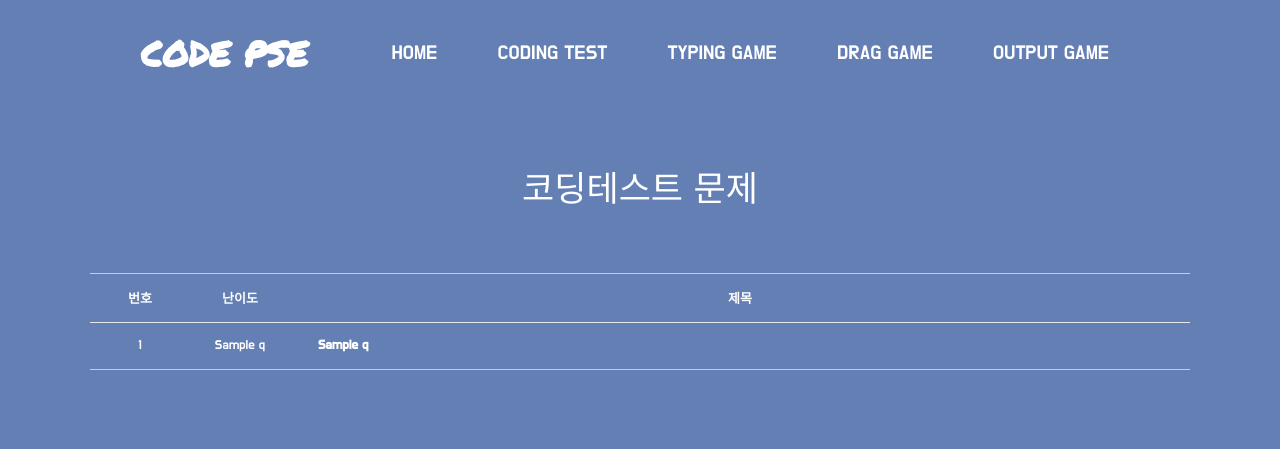
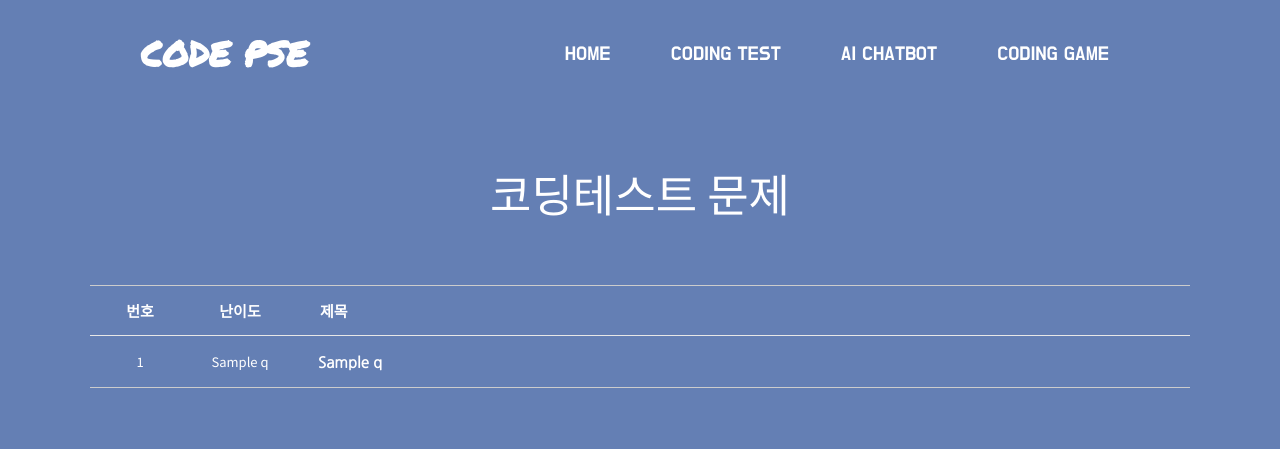
Before and after one commit to HBNU-SWUNIV/come-capstone23-pse, a Flask app: template 003 Code/codepse/app/templates/test_list.html in a window 1280 px wide. Shown: the top 449 px of the page. Run offline with Flask 3, Linux system fonts and the light colour scheme; the template is opened without the code that fills it: most values are stand-ins (such as "Sample title", 1, 10 or a date in 2020); parts of the project's set-up code (start-up, migrations or seed data) failed here and were passed over.

Commit message:
테스트리스트 글씨 변경, 코딩테스트 페이지 입력창 텍스트 크기 변경

```diff
--- a/003 Code/codepse/app/static/css/test_list.css
+++ b/003 Code/codepse/app/static/css/test_list.css
@@ -1,3 +1,12 @@
+@import url('https://fonts.googleapis.com/css2?family=Noto+Sans+KR:wght@300;400&display=swap');
+@import url('https://fonts.googleapis.com/css2?family=Gowun+Dodum&display=swap');
+@import url('https://fonts.googleapis.com/css2?family=Noto+Sans+KR:wght@100&display=swap');
+@import url('https://fonts.googleapis.com/css2?family=Nanum+Gothic&display=swap');
+
+*{
+  font-family: 'Noto Sans KR', sans-serif;
+}
+
 table {
   border-collapse: collapse;
   border-spacing: 0;
@@ -16,10 +25,12 @@ section.notice {
   margin-bottom: 60px;
 }
 .page-title h3 {
-  font-size: 35px;
+  font-size: 45px;
   color: #ffffff;
   font-weight: 400;
   text-align: center;
+  font-family: 'Noto Sans KR', sans-serif;
+
 }
 
 #board-search .search-window {
@@ -68,13 +79,26 @@ section.notice {
   line-height: 1.4;
   word-break: break-all;
   vertical-align: middle;
+  font-family: 'Nanum Gothic', sans-serif;
+  font-size: 15px;
+
 }
 .board-table a:hover {
   text-decoration: underline;
+
 }
 .board-table th {
   text-align: center;
+  font-family: 'Gowun Dodum', sans-serif;
+  font-size: 15px;
 }
+
+.board-table th.th-title {
+  text-align: left;
+  padding-left: 30px; /* 원하는 만큼의 간격으로 조정하세요 */
+}
+
+
 
 .board-table .th-num {
   width: 100px;
--- a/003 Code/codepse/app/templates/draggame.html
+++ b/003 Code/codepse/app/templates/draggame.html
@@ -29,8 +29,8 @@
 
         <ul class="navlist">
             <li><a href="/">HOME</a></li>
+            <li><a href="/test_list">CODING TEST</a></li>
             <li><a href="/ai_chatbot">AI CHATBOT</a></li>
-            <li><a href="/test_list">CODING TEST</a></li>
             <li class="dropdown">
                 <a href="/test_list" class="dropbtn">CODING GAME</a>
                 <div class="dropdown-content">
--- a/003 Code/codepse/app/templates/outputgame.html
+++ b/003 Code/codepse/app/templates/outputgame.html
@@ -29,8 +29,8 @@
 
         <ul class="navlist">
             <li><a href="/">HOME</a></li>
+            <li><a href="/test_list">CODING TEST</a></li>
             <li><a href="/ai_chatbot">AI CHATBOT</a></li>
-            <li><a href="/test_list">CODING TEST</a></li>
             <li class="dropdown">
                 <a href="/test_list" class="dropbtn">CODING GAME</a>
                 <div class="dropdown-content">
--- a/003 Code/codepse/app/templates/test_list.html
+++ b/003 Code/codepse/app/templates/test_list.html
@@ -2,10 +2,11 @@
 <head>
     <meta charset="uft-8">
     <meta name="viewpoint" content="width=device-width, initial-scale=1">
-  <title>Coding Test</title>
+    <title>Codepse main</title>
 
 	<!--- cutom css line -->
-  <link rel="stylesheet" type="text/css" href="{{ url_for('static', filename='css/menu.css') }}">
+    <link href="{{ url_for('static', filename='css/menu.css') }}" rel="stylesheet">
+
 
     <!--- box icons link -->
     <link rel="stylesheet"
@@ -29,9 +30,16 @@
         <ul class="navlist">
             <li><a href="/">HOME</a></li>
             <li><a href="/test_list">CODING TEST</a></li>
-          <li><a href="/typinggame">TYPING GAME</a></li>
-          <li><a href="/draggame">DRAG GAME</a></li>
-          <li><a href="/outputgame">OUTPUT GAME</a></li>
+            <li><a href="/ai_chatbot">AI CHATBOT</a></li>
+            <li class="dropdown">
+                <a href="/test_list" class="dropbtn">CODING GAME</a>
+                <div class="dropdown-content">
+                    <a href="/typinggame">TYPING GAME</a>
+                    <a href="/draggame">DRAG GAME</a>
+                    <a href="/outputgame">OUTPUT GAME</a>
+                </div>
+              </li>
+
 
         </ul>
     </header>
--- a/003 Code/codepse/app/templates/typinggame.html
+++ b/003 Code/codepse/app/templates/typinggame.html
@@ -29,8 +29,8 @@
 
         <ul class="navlist">
             <li><a href="/">HOME</a></li>
+            <li><a href="/test_list">CODING TEST</a></li>
             <li><a href="/ai_chatbot">AI CHATBOT</a></li>
-            <li><a href="/test_list">CODING TEST</a></li>
             <li class="dropdown">
                 <a href="/test_list" class="dropbtn">CODING GAME</a>
                 <div class="dropdown-content">
```
Also changed, not shown: 003 Code/codepse/app/static/css/codingtest.css (+10 -0 lines), 003 Code/codepse/app/templates/test.html (+28 -7 lines). Lines whose indentation alone changed are shown as unchanged.
